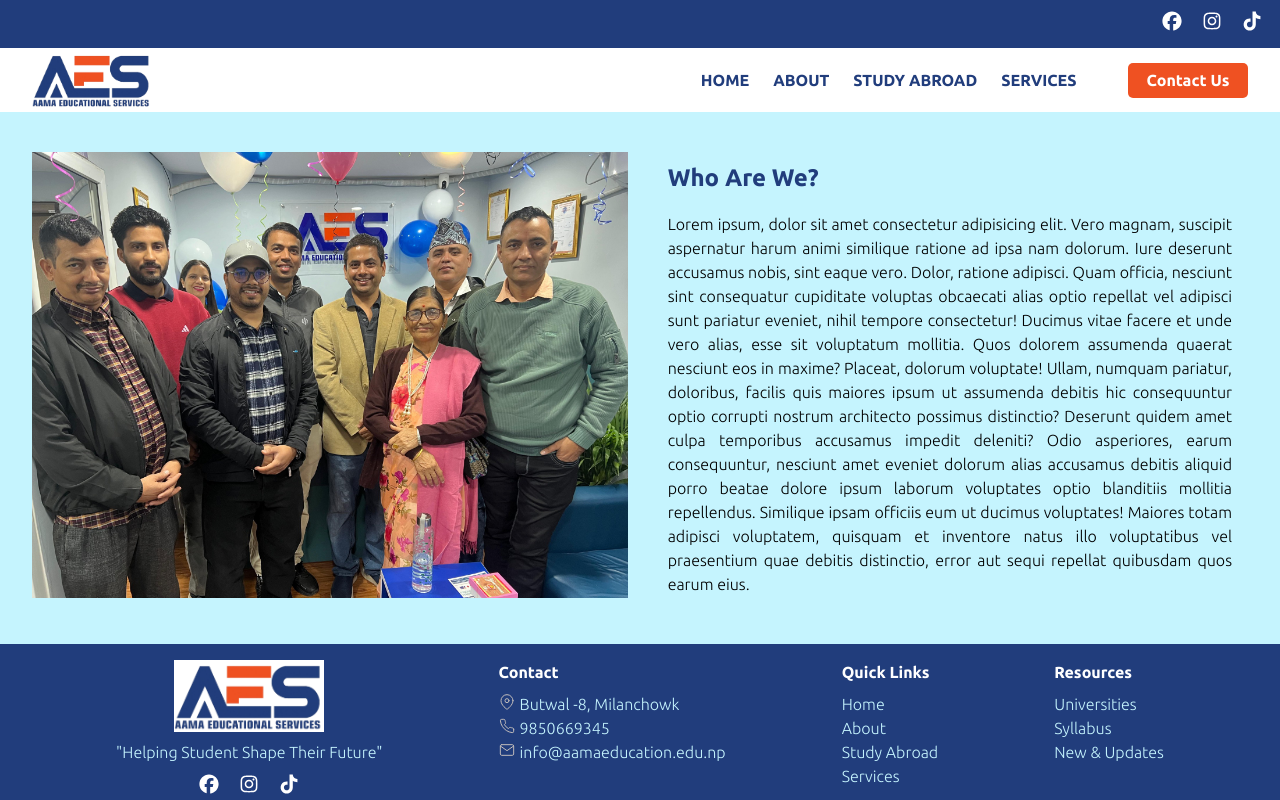
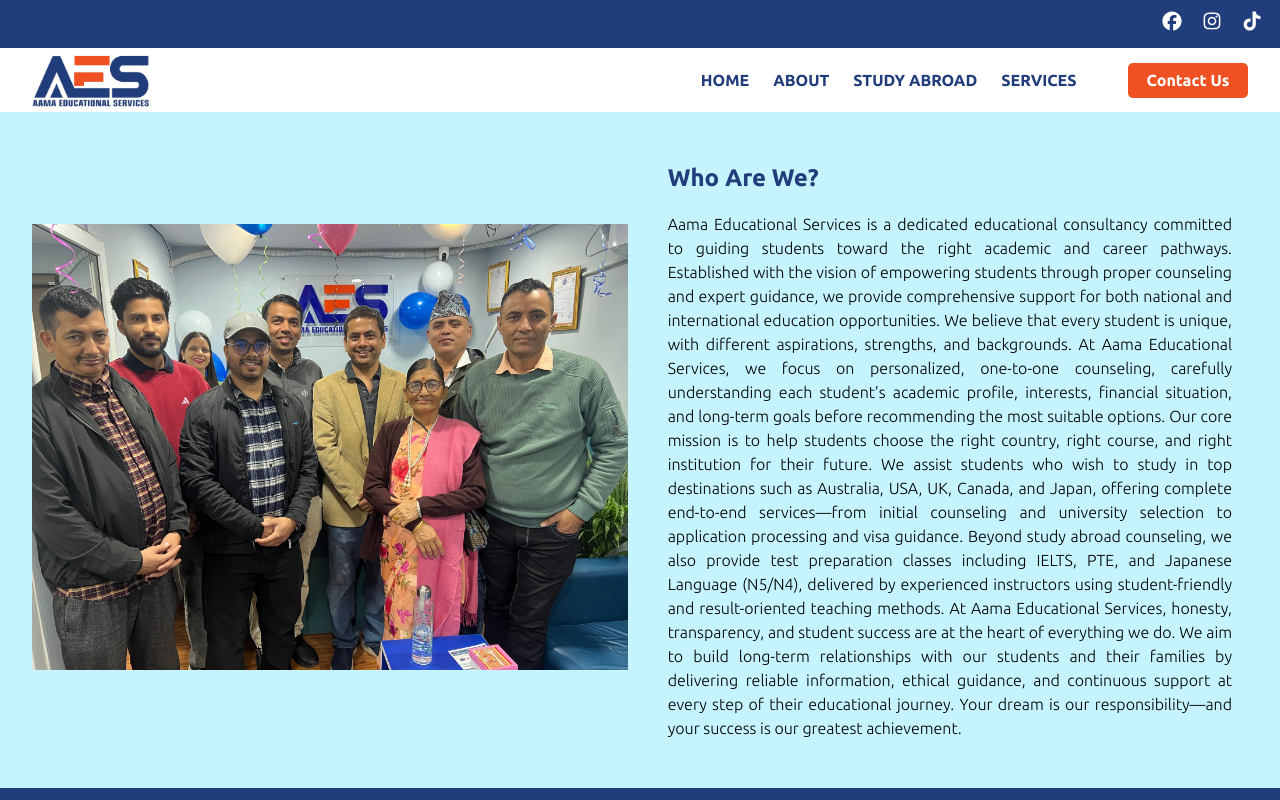
Before and after one commit to bsntgyawali/aama_education, a React (Vite) app: page /about in a window 1280 px wide. Shown: the top 800 px of the page. Built offline with nearby package versions, Linux system fonts and the light colour scheme.

Commit message:
Update About.jsx

```diff
--- a/src/pages/About.jsx
+++ b/src/pages/About.jsx
@@ -8,11 +8,13 @@
             <div className="section__content-wrapper">
                 <h2>Who Are We?</h2>
                 <p>
-                    Lorem ipsum, dolor sit amet consectetur adipisicing elit. Vero magnam, suscipit aspernatur harum animi similique ratione ad ipsa nam dolorum. Iure deserunt accusamus nobis, sint eaque vero. Dolor, ratione adipisci.
-                    Quam officia, nesciunt sint consequatur cupiditate voluptas obcaecati alias optio repellat vel adipisci sunt pariatur eveniet, nihil tempore consectetur! Ducimus vitae facere et unde vero alias, esse sit voluptatum mollitia.
-                    Quos dolorem assumenda quaerat nesciunt eos in maxime? Placeat, dolorum voluptate! Ullam, numquam pariatur, doloribus, facilis quis maiores ipsum ut assumenda debitis hic consequuntur optio corrupti nostrum architecto possimus distinctio?
-                    Deserunt quidem amet culpa temporibus accusamus impedit deleniti? Odio asperiores, earum consequuntur, nesciunt amet eveniet dolorum alias accusamus debitis aliquid porro beatae dolore ipsum laborum voluptates optio blanditiis mollitia repellendus.
-                    Similique ipsam officiis eum ut ducimus voluptates! Maiores totam adipisci voluptatem, quisquam et inventore natus illo voluptatibus vel praesentium quae debitis distinctio, error aut sequi repellat quibusdam quos earum eius.
+                    Aama Educational Services is a dedicated educational consultancy committed to guiding students toward the right academic and career pathways. Established with the vision of empowering students through proper counseling and expert guidance, we provide comprehensive support for both national and international education opportunities.
+We believe that every student is unique, with different aspirations, strengths, and backgrounds. At Aama Educational Services, we focus on personalized, one-to-one counseling, carefully understanding each student’s academic profile, interests, financial situation, and long-term goals before recommending the most suitable options.
+Our core mission is to help students choose the right country, right course, and right institution for their future. We assist students who wish to study in top destinations such as Australia, USA, UK, Canada, and Japan, offering complete end-to-end services—from initial counseling and university selection to application processing and visa guidance.
+Beyond study abroad counseling, we also provide test preparation classes including IELTS, PTE, and Japanese Language (N5/N4), delivered by experienced instructors using student-friendly and result-oriented teaching methods.
+At Aama Educational Services, honesty, transparency, and student success are at the heart of everything we do. We aim to build long-term relationships with our students and their families by delivering reliable information, ethical guidance, and continuous support at every step of their educational journey.
+
+Your dream is our responsibility—and your success is our greatest achievement.
                 </p>
             </div>
             </div>
```
